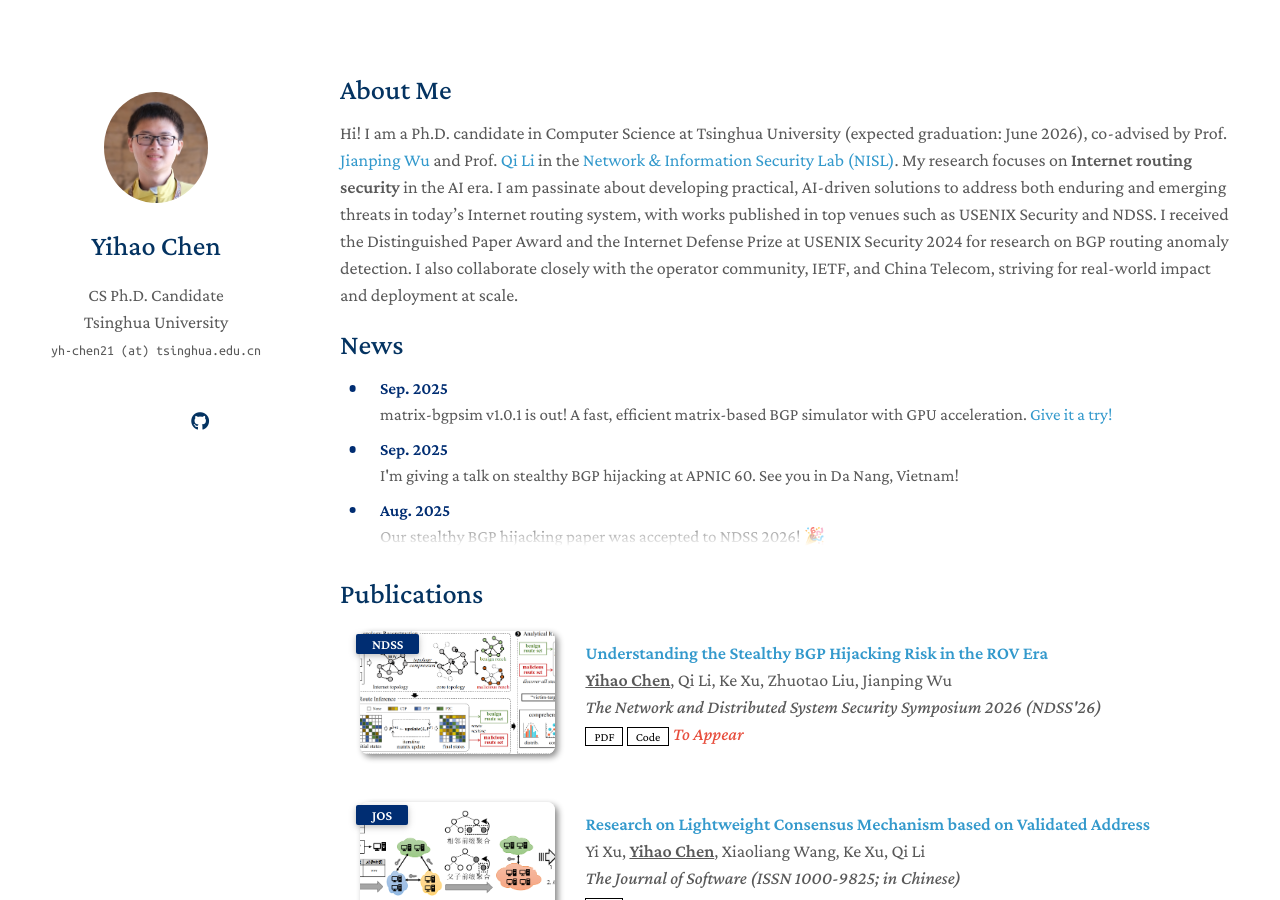
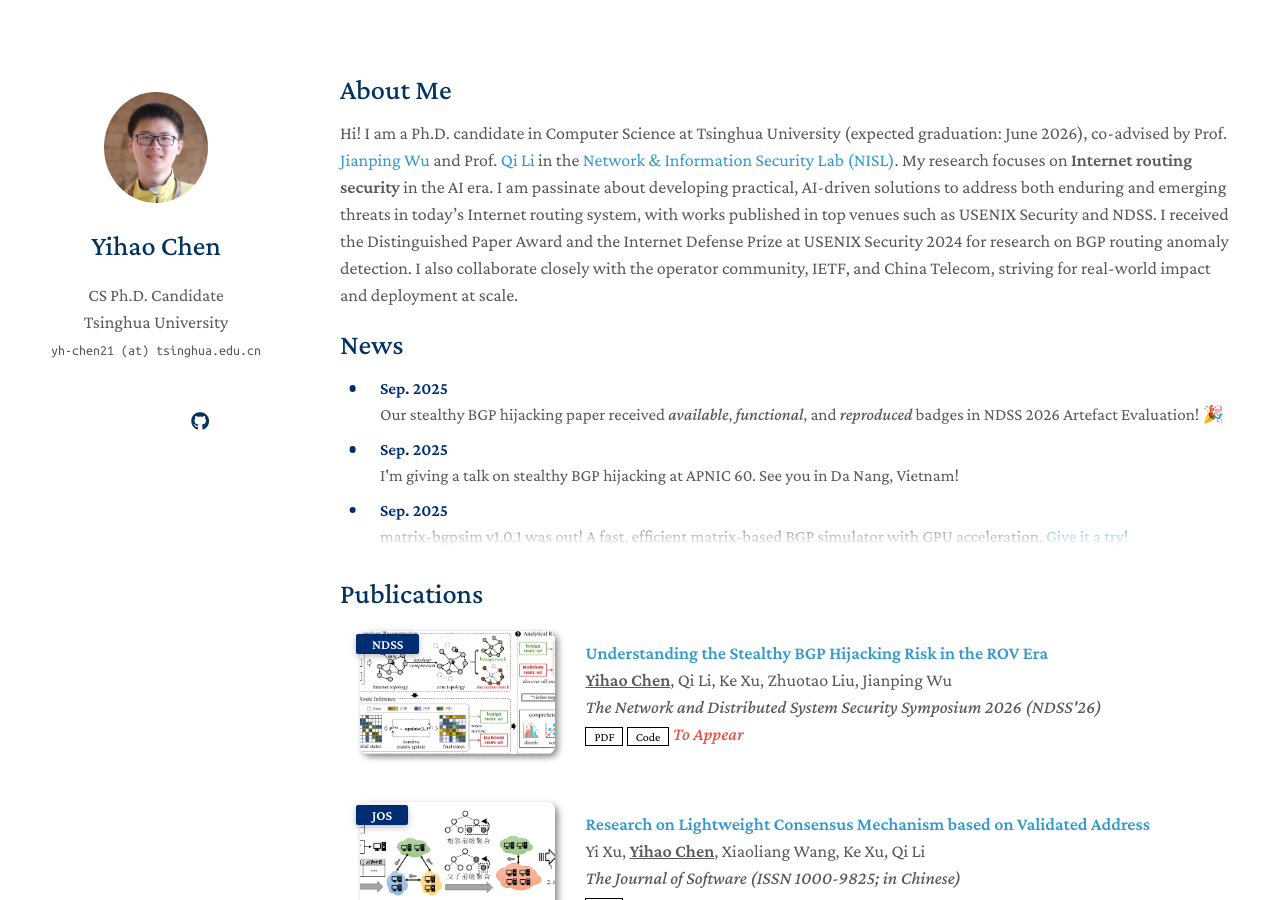
Before and after one commit to PorcupineAndrew/homepage, a Jekyll site: the page built from index.md, in a window 1280 px wide and 900 px high. Built offline with Jekyll 4.4.1, drawn with Linux system fonts in a browser that asks for light colours; a style sheet for code colours, icons or effects is not loaded; our own code applies the rules of GitHub Pages for plain Markdown files.

Commit message:
update news

```diff
--- a/_data/news.yml
+++ b/_data/news.yml
@@ -1,10 +1,13 @@
 main:
 
   - date: Sep. 2025
-    content: 'matrix-bgpsim v1.0.1 is out! A fast, efficient matrix-based BGP simulator with GPU acceleration. <a href="https://github.com/yhchen-tsinghua/matrix-bgpsim">Give it a try!</a>'
+    content: "Our stealthy BGP hijacking paper received <i>available</i>, <i>functional</i>, and <i>reproduced</i> badges in NDSS 2026 Artefact Evaluation! 🎉"
 
   - date: Sep. 2025
     content: I'm giving a talk on stealthy BGP hijacking at APNIC 60. See you in Da Nang, Vietnam!
+
+  - date: Sep. 2025
+    content: 'matrix-bgpsim v1.0.1 was out! A fast, efficient matrix-based BGP simulator with GPU acceleration. <a href="https://github.com/yhchen-tsinghua/matrix-bgpsim">Give it a try!</a>'
 
   - date: Aug. 2025
     content: Our stealthy BGP hijacking paper was accepted to NDSS 2026! 🎉
@@ -21,7 +24,7 @@
   - date: Jan. 2025
     content: Our BGP anomaly detection poster at Westlake Forum won the only Best Poster Award! 🎉
 
-  - date: Novv. 2024
+  - date: Nov. 2024
     content: I gave a talk on BGP anomaly detection at ChinaCrypt 2024 in Hangzhou, China! Had a great conversation with fellows at ZJU!
 
   - date: Aug. 2024
```
